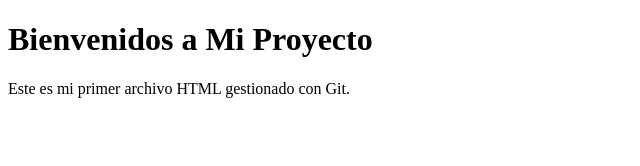
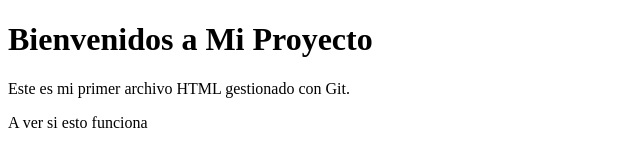
Before and after one commit to wolfsightsk8/practica-git, a plain HTML site: page index.html in a window 1280 px wide. Shown: the whole page, without its empty margins (0-640 px from the left). Drawn offline with Linux system fonts and the light colour scheme.

Commit message:
Actualizar index.html: agregar párrafo adicional

```diff
--- a/index.html
+++ b/index.html
@@ -7,5 +7,6 @@
 <body>
     <h1>Bienvenidos a Mi Proyecto</h1>
     <p>Este es mi primer archivo HTML gestionado con Git.</p>
+    <p>A ver si esto funciona</p>
 </body>
 </html>
```
